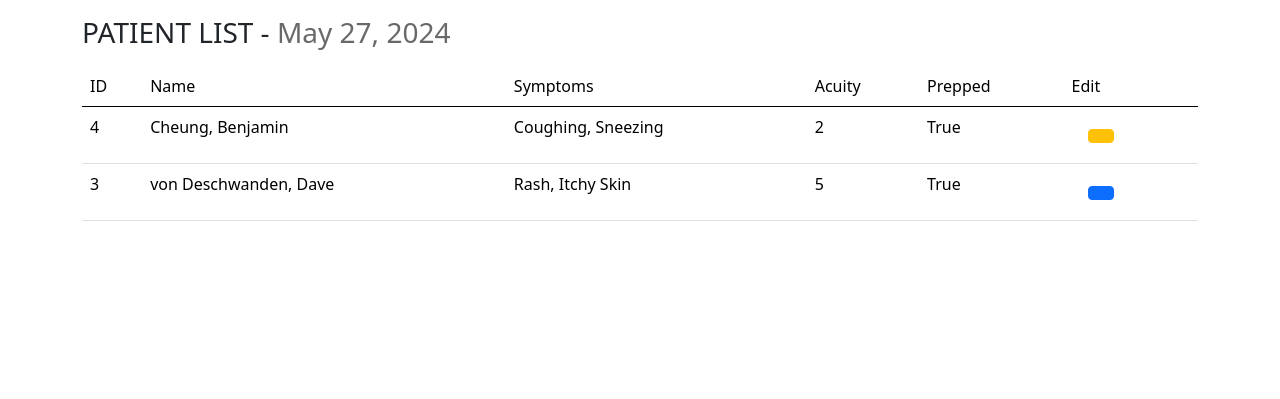
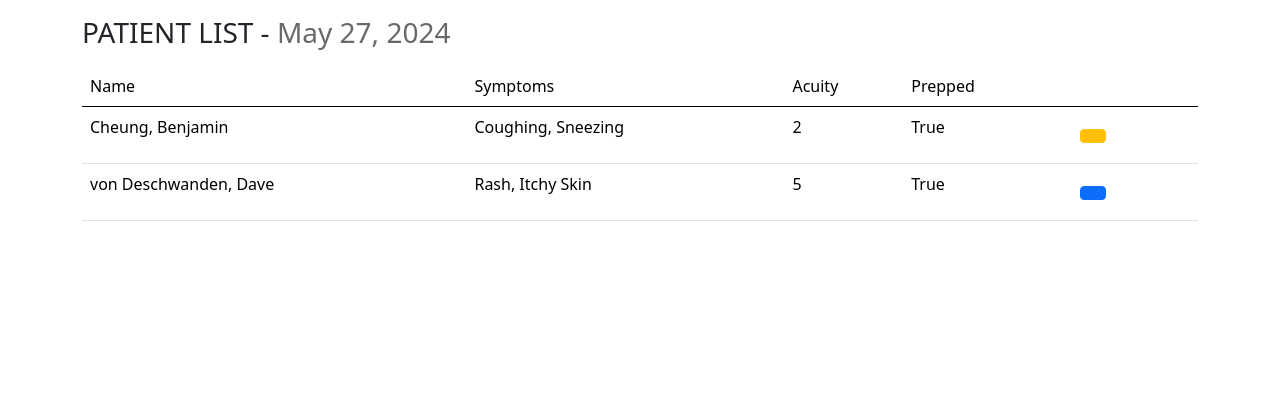
Before and after one commit to deschi0000/cs50web_capstone, a Django app: page /patientlist in a window 1280 px wide. Shown: the part 56-455 px from the top of the page. Run offline with Django 4.2, Linux system fonts and the light colour scheme; data comes from the database, SQL or seed files in the repository; some libraries are stand-ins or nearby versions.

Commit message:
remove col for phone size

```diff
--- a/medicAI/templates/medicAI/patientlist.html
+++ b/medicAI/templates/medicAI/patientlist.html
@@ -24,19 +24,17 @@
         <table class="table table-hover">
             <thead>
                 <tr>
-                    <td class="col">ID</td>
                     <td class="col">Name</td>
-                    <td class="col">Symptoms</td>
+                    <td class="col disable-col">Symptoms</td>
                     <td class="col">Acuity</td>
                     <td class="col">Prepped</td>
-                    <td class="col">Edit</td>
+                    <td class="col"></td>
                 </tr>
             </thead>
             {% for visit in hospital_visits %}
             <tr>
-                <td>{{ visit.id }}</td>
                 <td>{{ visit.patient.last_name }}, {{ visit.patient.first_name }}</td>
-                <td>
+                <td class="disable-col">
                     {% if visit.symptoms %}
                         {{ visit.symptoms }}
                     {% endif %}
```
